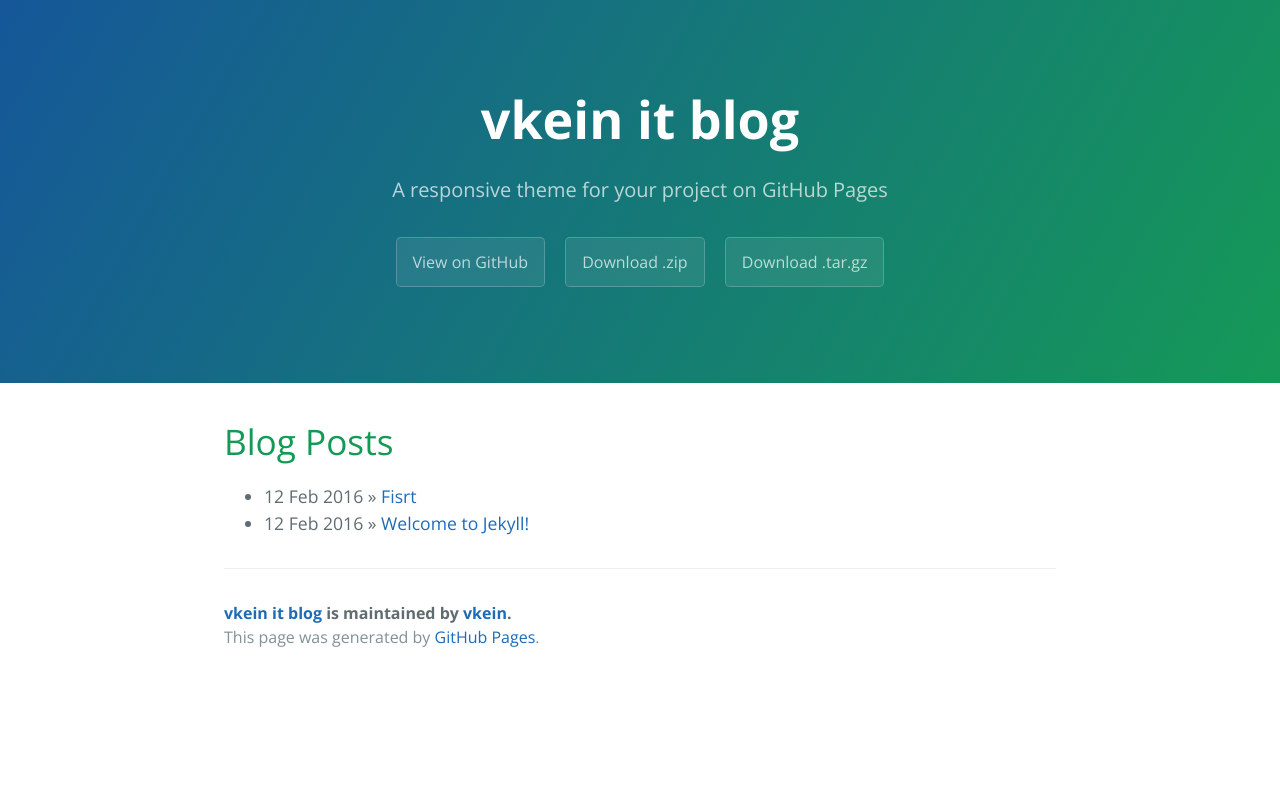
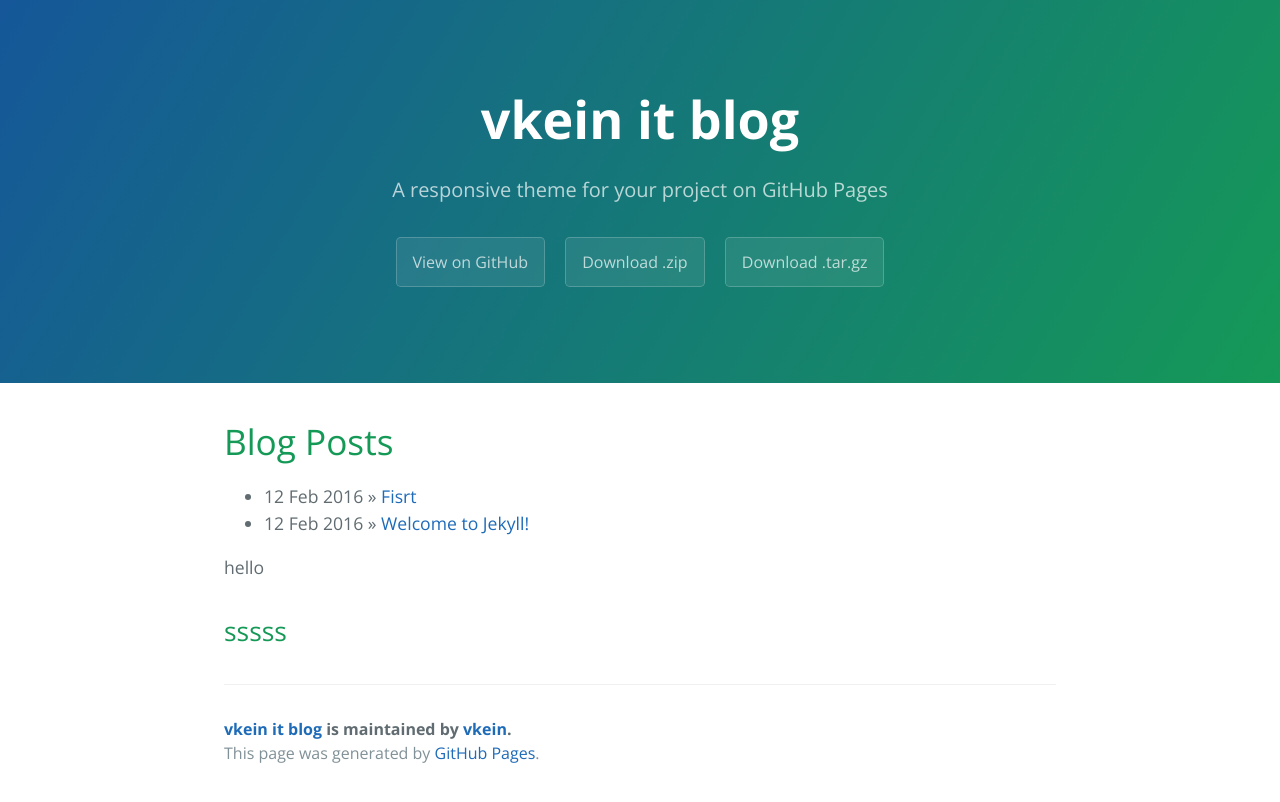
Before and after one commit to jaeheehan/jaeheehan.github.io, a Jekyll site: the page built from index.html, in a window 1280 px wide. Shown: the top 802 px of the page. Built offline with Jekyll 4.4.1, drawn with Linux system fonts in a browser that asks for light colours; the list of posts is cut into pages by our own code; comment, search, counter and statistics services are not loaded.

Commit message:
Update default.html

```diff
--- a/_layouts/default.html
+++ b/_layouts/default.html
@@ -10,6 +10,9 @@
 
       {{ content }}
 
+      hello
+      <h2>sssss</h2>
+
       {% include page-footer.html %}
 
     </section>
```
